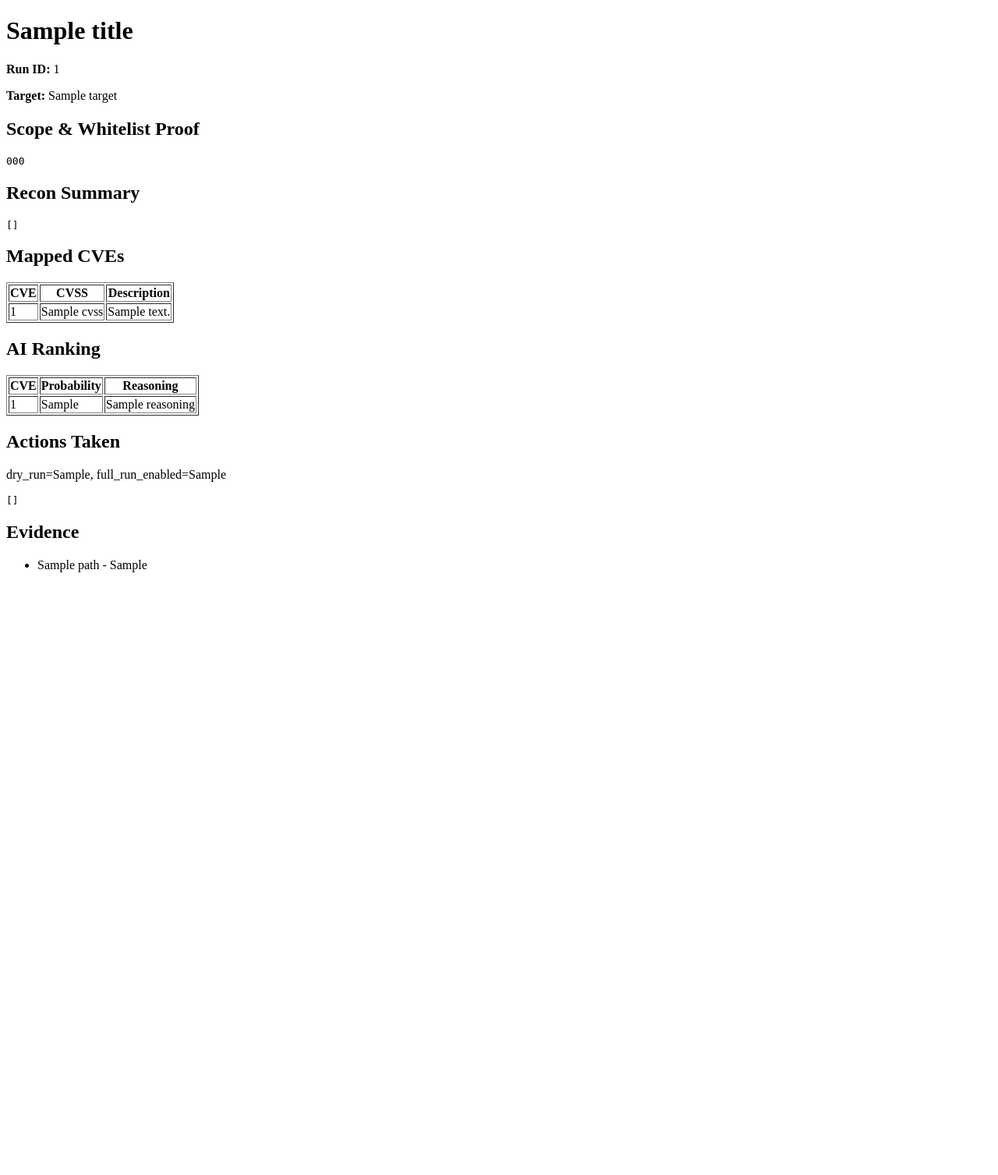
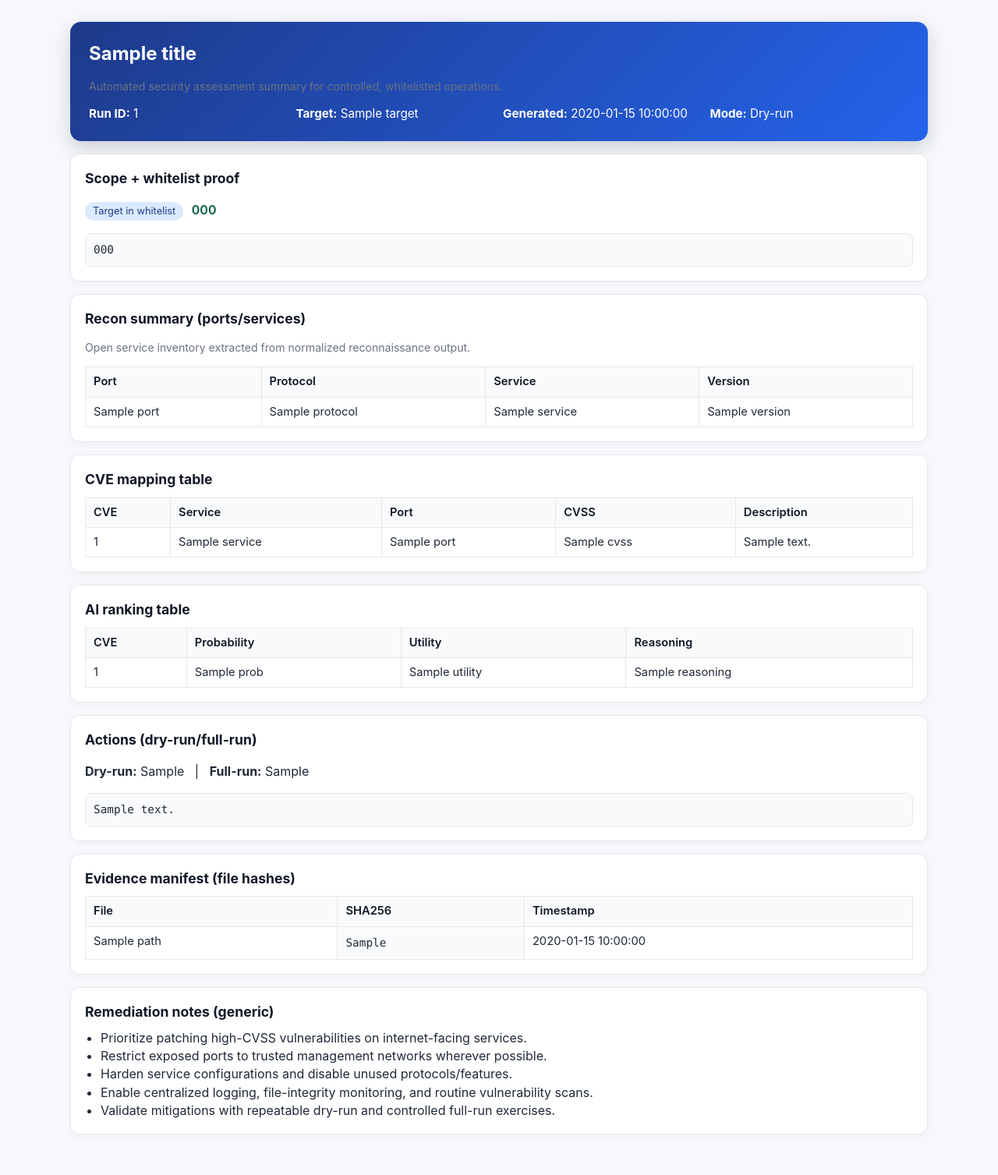
Before and after one commit to mgamingboy204/Autonomous-Penetration-Analyst-3.0, a Flask app: template templates/report_template.html in a window 1280 px wide. Shown: the whole page at 78% size. Before the commit the page ends 734 px from the top, so only its background shows below. Run offline with Flask 3, Linux system fonts and the light colour scheme; the template is opened without the code that fills it: most values are stand-ins (such as "Sample title", 1, 10 or a date in 2020).

Commit message:
Implement Phase 6 reporting and dashboard

```diff
--- a/scripts/demo_runner.py
+++ b/scripts/demo_runner.py
@@ -7,6 +7,7 @@ ROOT = Path(__file__).resolve().parents[1]
 sys.path.insert(0, str(ROOT))
 
 from src.orchestrator import run_pipeline
+from src.reporting.report_generator import build_report
 
 
 def main() -> None:
@@ -34,9 +35,12 @@ def main() -> None:
         confirm_token=args.confirm_token,
     )
 
+    report_path = build_report(result["run_id"], root=ROOT)
+
     print("Run completed.")
     print(f"Run folder: {result['run_dir']}")
     print(f"Normalized scan JSON: {result['scan_json_path']}")
+    print(f"Open report at {report_path}")
 
 
 if __name__ == "__main__":
--- a/src/dashboard/app.py
+++ b/src/dashboard/app.py
@@ -1,52 +1,123 @@
 import json
+import sqlite3
 from pathlib import Path
 
 from flask import Flask, jsonify
 
-from src.learning_db.database import LearningDB
-
 app = Flask(__name__)
 ROOT = Path(__file__).resolve().parents[2]
 RUNS = ROOT / "runs"
-DB = LearningDB(ROOT / "data" / "learning.db")
+DB_PATH = ROOT / "data" / "learning.db"
 
 
-def _latest_run_dir():
-    if not RUNS.exists():
-        return None
-    dirs = sorted([d for d in RUNS.iterdir() if d.is_dir()])
-    return dirs[-1] if dirs else None
+def _safe_load_json(path: Path) -> dict:
+    if not path.exists():
+        return {}
+    return json.loads(path.read_text(encoding="utf-8"))
 
 
-@app.get("/api/status")
-def api_status():
-    latest = _latest_run_dir()
-    if not latest:
-        return jsonify({"status": "no_runs"})
-    p = latest / "status.json"
-    return jsonify(json.loads(p.read_text()) if p.exists() else {"status": "unknown"})
+def _run_attempt_counts() -> dict[str, int]:
+    if not DB_PATH.exists():
+        return {}
+    with sqlite3.connect(DB_PATH) as conn:
+        rows = conn.execute("SELECT run_id, COUNT(*) FROM attempts GROUP BY run_id").fetchall()
+    return {str(run_id): int(count) for run_id, count in rows if run_id}
+
+
+def _list_runs() -> list[dict]:
+    if not RUNS.exists():
+        return []
+
+    attempt_counts = _run_attempt_counts()
+    runs: list[dict] = []
+    for run_dir in sorted([d for d in RUNS.iterdir() if d.is_dir()], reverse=True):
+        status = _safe_load_json(run_dir / "status.json")
+        runs.append(
+            {
+                "run_id": run_dir.name,
+                "target": status.get("target", "unknown"),
+                "created_at": status.get("created_at"),
+                "current_step": status.get("current_step", "unknown"),
+                "dry_run": status.get("dry_run", True),
+                "full_run": status.get("full_run", False),
+                "attempt_count": attempt_counts.get(run_dir.name, 0),
+                "has_report": (run_dir / "report" / "report.html").exists(),
+            }
+        )
+    return runs
+
+
+def _run_summary(run_id: str) -> dict | None:
+    run_dir = RUNS / run_id
+    if not run_dir.exists() or not run_dir.is_dir():
+        return None
+
+    status = _safe_load_json(run_dir / "status.json")
+    scan = _safe_load_json(run_dir / "normalized" / "scan.json")
+    cves = _safe_load_json(run_dir / "normalized" / "cves.json")
+    ranked = _safe_load_json(run_dir / "normalized" / "ranked.json")
+
+    return {
+        "run_id": run_id,
+        "target": status.get("target", "unknown"),
+        "created_at": status.get("created_at"),
+        "current_step": status.get("current_step", "unknown"),
+        "open_ports": len(scan.get("ports", [])),
+        "mapped_cves": len(cves) if isinstance(cves, list) else 0,
+        "ranked_candidates": len(ranked) if isinstance(ranked, list) else 0,
+        "report_link": f"/runs/{run_id}/report/report.html",
+    }
+
+
+@app.get("/")
+def home():
+    runs = _list_runs()
+    rows = "".join(
+        (
+            f"<tr>"
+            f"<td><a href='/run/{r['run_id']}'>{r['run_id']}</a></td>"
+            f"<td>{r['target']}</td>"
+            f"<td>{r['current_step']}</td>"
+            f"<td>{r['attempt_count']}</td>"
+            f"<td>{'yes' if r['has_report'] else 'no'}</td>"
+            f"</tr>"
+        )
+        for r in runs
+    )
+
+    return (
+        "<h1>Autonomous Penetration Analyst 3.0 Dashboard</h1>"
+        "<p>Run index and quick status overview.</p>"
+        "<p><a href='/api/runs'>/api/runs</a></p>"
+        "<table border='1' cellpadding='6' cellspacing='0'>"
+        "<tr><th>Run ID</th><th>Target</th><th>Current step</th><th>Attempts</th><th>Report</th></tr>"
+        f"{rows or '<tr><td colspan=5>No runs found.</td></tr>'}"
+        "</table>"
+    )
+
+
+@app.get("/run/<run_id>")
+def run_detail(run_id: str):
+    summary = _run_summary(run_id)
+    if not summary:
+        return jsonify({"error": "run not found"}), 404
+
+    return (
+        f"<h1>Run {summary['run_id']}</h1>"
+        f"<p><b>Target:</b> {summary['target']}</p>"
+        f"<p><b>Created:</b> {summary['created_at']}</p>"
+        f"<p><b>Current step:</b> {summary['current_step']}</p>"
+        f"<p><b>Open ports:</b> {summary['open_ports']}</p>"
+        f"<p><b>Mapped CVEs:</b> {summary['mapped_cves']}</p>"
+        f"<p><b>Ranked candidates:</b> {summary['ranked_candidates']}</p>"
+        f"<p><a href='{summary['report_link']}'>Open HTML report</a></p>"
+        f"<p><a href='/'>Back to dashboard</a></p>"
+    )
 
 
 @app.get("/api/runs")
 def api_runs():
-    return jsonify(DB.list_runs())
-
-
-@app.get("/api/runs/<run_id>")
-def api_run(run_id):
-    p = RUNS / run_id / "status.json"
-    if not p.exists():
-        return jsonify({"error": "run not found"}), 404
-    return jsonify(json.loads(p.read_text()))
-
-
-@app.get("/")
-def home():
-    latest = _latest_run_dir()
-    stage = "No runs yet"
-    if latest and (latest / "status.json").exists():
-        stage = json.loads((latest / "status.json").read_text()).get("stage", "unknown")
-    return f"<h1>Autonomous Penetration Analyst 3.0 Dashboard</h1><p>Latest stage: {stage}</p>"
+    return jsonify(_list_runs())
 
 
 if __name__ == "__main__":
--- a/templates/report_template.html
+++ b/templates/report_template.html
@@ -1,26 +1,211 @@
 <!doctype html>
-<html>
-<head><meta charset="utf-8"><title>{{ title }}</title></head>
+<html lang="en">
+<head>
+  <meta charset="utf-8">
+  <meta name="viewport" content="width=device-width, initial-scale=1">
+  <title>{{ title }}</title>
+  <style>
+    :root {
+      --bg: #f6f8fb;
+      --card: #ffffff;
+      --text: #1f2937;
+      --muted: #6b7280;
+      --accent: #2563eb;
+      --border: #e5e7eb;
+      --ok: #065f46;
+    }
+    body {
+      margin: 0;
+      font-family: "Inter", "Segoe UI", Arial, sans-serif;
+      background: var(--bg);
+      color: var(--text);
+      line-height: 1.45;
+    }
+    .container {
+      max-width: 1100px;
+      margin: 28px auto;
+      padding: 0 18px 24px;
+    }
+    .header {
+      background: linear-gradient(135deg, #1e3a8a, #2563eb);
+      color: white;
+      border-radius: 14px;
+      padding: 24px;
+      box-shadow: 0 8px 24px rgba(15, 23, 42, .18);
+    }
+    .meta {
+      display: grid;
+      grid-template-columns: repeat(auto-fit, minmax(200px, 1fr));
+      gap: 10px;
+      margin-top: 14px;
+      font-size: .95rem;
+    }
+    .section {
+      background: var(--card);
+      border: 1px solid var(--border);
+      border-radius: 12px;
+      padding: 18px;
+      margin-top: 16px;
+      box-shadow: 0 2px 10px rgba(0,0,0,.04);
+    }
+    h1, h2, h3 { margin: 0 0 10px; }
+    h2 { font-size: 1.1rem; color: #111827; }
+    table {
+      width: 100%;
+      border-collapse: collapse;
+      margin-top: 8px;
+      font-size: .92rem;
+    }
+    th, td {
+      border: 1px solid var(--border);
+      padding: 8px 10px;
+      text-align: left;
+      vertical-align: top;
+    }
+    th {
+      background: #f9fafb;
+      color: #111827;
+      font-weight: 600;
+    }
+    .mono {
+      font-family: ui-monospace, SFMono-Regular, Menlo, Consolas, monospace;
+      font-size: .9rem;
+      white-space: pre-wrap;
+      background: #f9fafb;
+      border: 1px solid var(--border);
+      border-radius: 8px;
+      padding: 10px;
+    }
+    .small { color: var(--muted); font-size: .88rem; }
+    .badge {
+      display: inline-block;
+      padding: 3px 10px;
+      border-radius: 999px;
+      font-size: .8rem;
+      background: #dbeafe;
+      color: #1e3a8a;
+      margin-right: 6px;
+    }
+    .ok { color: var(--ok); font-weight: 600; }
+    ul { margin: 8px 0 0 20px; padding: 0; }
+  </style>
+</head>
 <body>
-<h1>{{ title }}</h1>
-<p><b>Run ID:</b> {{ run_id }}</p>
-<p><b>Target:</b> {{ target }}</p>
-<h2>Scope & Whitelist Proof</h2>
-<pre>{{ whitelist }}</pre>
-<h2>Recon Summary</h2>
-<pre>{{ normalized | tojson(indent=2) }}</pre>
-<h2>Mapped CVEs</h2>
-<table border="1"><tr><th>CVE</th><th>CVSS</th><th>Description</th></tr>
-{% for m in mapped %}<tr><td>{{m.cve_id}}</td><td>{{m.cvss}}</td><td>{{m.description}}</td></tr>{% endfor %}
-</table>
-<h2>AI Ranking</h2>
-<table border="1"><tr><th>CVE</th><th>Probability</th><th>Reasoning</th></tr>
-{% for r in ranked %}<tr><td>{{r.cve_id}}</td><td>{{r.success_probability}}</td><td>{{r.reasoning}}</td></tr>{% endfor %}
-</table>
-<h2>Actions Taken</h2>
-<p>dry_run={{ dry_run }}, full_run_enabled={{ full_run_enabled }}</p>
-<pre>{{ action | tojson(indent=2) }}</pre>
-<h2>Evidence</h2>
-<ul>{% for e in evidence %}<li>{{e.path}} - {{e.sha256}}</li>{% endfor %}</ul>
+  <main class="container">
+    <section class="header">
+      <h1>{{ title }}</h1>
+      <p class="small">Automated security assessment summary for controlled, whitelisted operations.</p>
+      <div class="meta">
+        <div><strong>Run ID:</strong> {{ run_id }}</div>
+        <div><strong>Target:</strong> {{ target }}</div>
+        <div><strong>Generated:</strong> {{ generated_at }}</div>
+        <div><strong>Mode:</strong> {% if dry_run %}Dry-run{% else %}Active validation{% endif %}</div>
+      </div>
+    </section>
+
+    <section class="section">
+      <h2>Scope + whitelist proof</h2>
+      <p><span class="badge">Target in whitelist</span> <span class="ok">{{ whitelist_match }}</span></p>
+      <div class="mono">{{ whitelist_entries }}</div>
+    </section>
+
+    <section class="section">
+      <h2>Recon summary (ports/services)</h2>
+      <p class="small">Open service inventory extracted from normalized reconnaissance output.</p>
+      <table>
+        <thead><tr><th>Port</th><th>Protocol</th><th>Service</th><th>Version</th></tr></thead>
+        <tbody>
+          {% for svc in recon_services %}
+          <tr>
+            <td>{{ svc.port }}</td>
+            <td>{{ svc.protocol }}</td>
+            <td>{{ svc.service }}</td>
+            <td>{{ svc.version }}</td>
+          </tr>
+          {% endfor %}
+          {% if not recon_services %}
+          <tr><td colspan="4">No open services captured.</td></tr>
+          {% endif %}
+        </tbody>
+      </table>
+    </section>
+
+    <section class="section">
+      <h2>CVE mapping table</h2>
+      <table>
+        <thead><tr><th>CVE</th><th>Service</th><th>Port</th><th>CVSS</th><th>Description</th></tr></thead>
+        <tbody>
+          {% for m in mapped %}
+          <tr>
+            <td>{{ m.cve_id }}</td>
+            <td>{{ m.service }}</td>
+            <td>{{ m.port }}</td>
+            <td>{{ m.cvss }}</td>
+            <td>{{ m.description }}</td>
+          </tr>
+          {% endfor %}
+          {% if not mapped %}
+          <tr><td colspan="5">No mapped CVEs.</td></tr>
+          {% endif %}
+        </tbody>
+      </table>
+    </section>
+
+    <section class="section">
+      <h2>AI ranking table</h2>
+      <table>
+        <thead><tr><th>CVE</th><th>Probability</th><th>Utility</th><th>Reasoning</th></tr></thead>
+        <tbody>
+          {% for r in ranked %}
+          <tr>
+            <td>{{ r.cve_id }}</td>
+            <td>{{ r.prob }}</td>
+            <td>{{ r.utility }}</td>
+            <td>{{ r.reasoning }}</td>
+          </tr>
+          {% endfor %}
+          {% if not ranked %}
+          <tr><td colspan="4">No ranked candidates available.</td></tr>
+          {% endif %}
+        </tbody>
+      </table>
+    </section>
+
+    <section class="section">
+      <h2>Actions (dry-run/full-run)</h2>
+      <p><strong>Dry-run:</strong> {{ dry_run }} &nbsp; | &nbsp; <strong>Full-run:</strong> {{ full_run }}</p>
+      <div class="mono">{{ action_details }}</div>
+    </section>
+
+    <section class="section">
+      <h2>Evidence manifest (file hashes)</h2>
+      <table>
+        <thead><tr><th>File</th><th>SHA256</th><th>Timestamp</th></tr></thead>
+        <tbody>
+          {% for e in evidence_files %}
+          <tr>
+            <td>{{ e.path }}</td>
+            <td class="mono">{{ e.sha256 }}</td>
+            <td>{{ e.timestamp }}</td>
+          </tr>
+          {% endfor %}
+          {% if not evidence_files %}
+          <tr><td colspan="3">No evidence manifest found for this run.</td></tr>
+          {% endif %}
+        </tbody>
+      </table>
+    </section>
+
+    <section class="section">
+      <h2>Remediation notes (generic)</h2>
+      <ul>
+        <li>Prioritize patching high-CVSS vulnerabilities on internet-facing services.</li>
+        <li>Restrict exposed ports to trusted management networks wherever possible.</li>
+        <li>Harden service configurations and disable unused protocols/features.</li>
+        <li>Enable centralized logging, file-integrity monitoring, and routine vulnerability scans.</li>
+        <li>Validate mitigations with repeatable dry-run and controlled full-run exercises.</li>
+      </ul>
+    </section>
+  </main>
 </body>
 </html>
```
Also changed, not shown: src/reporting/report_generator.py (+147 -4 lines).
